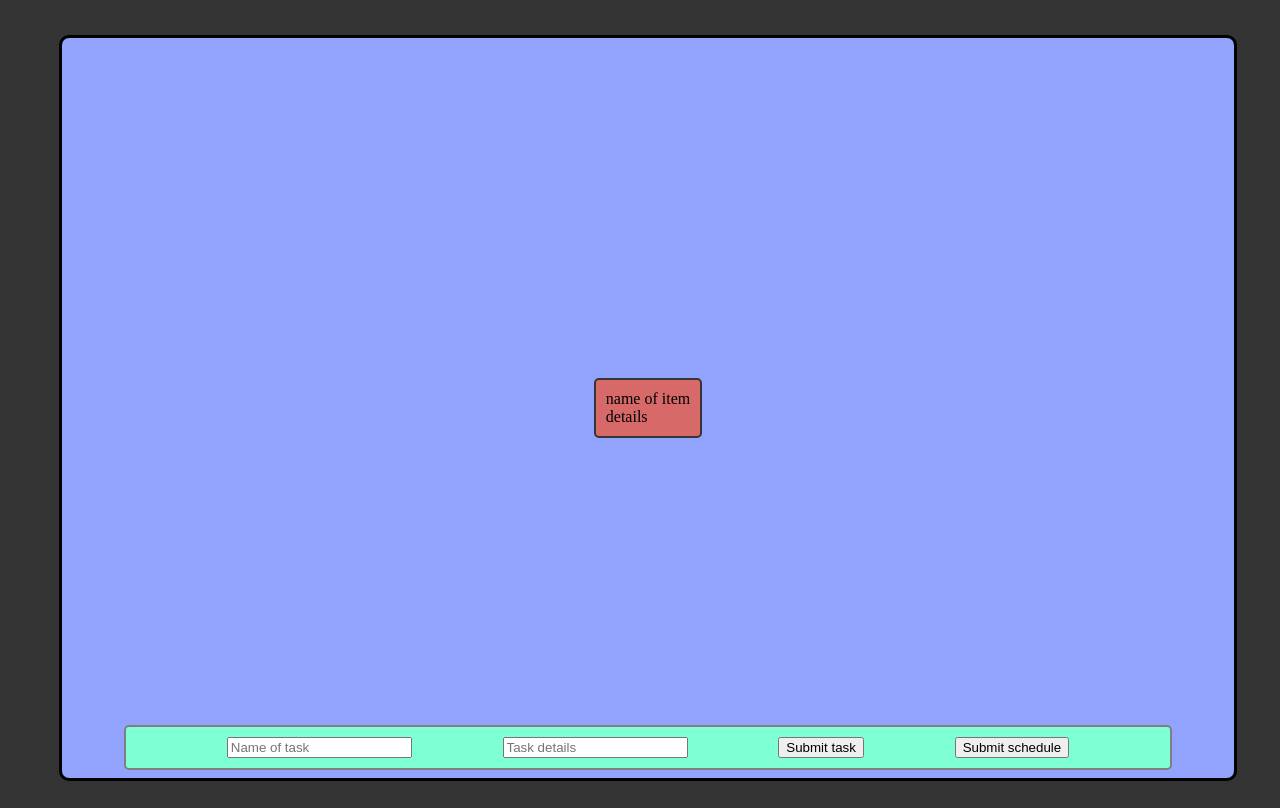
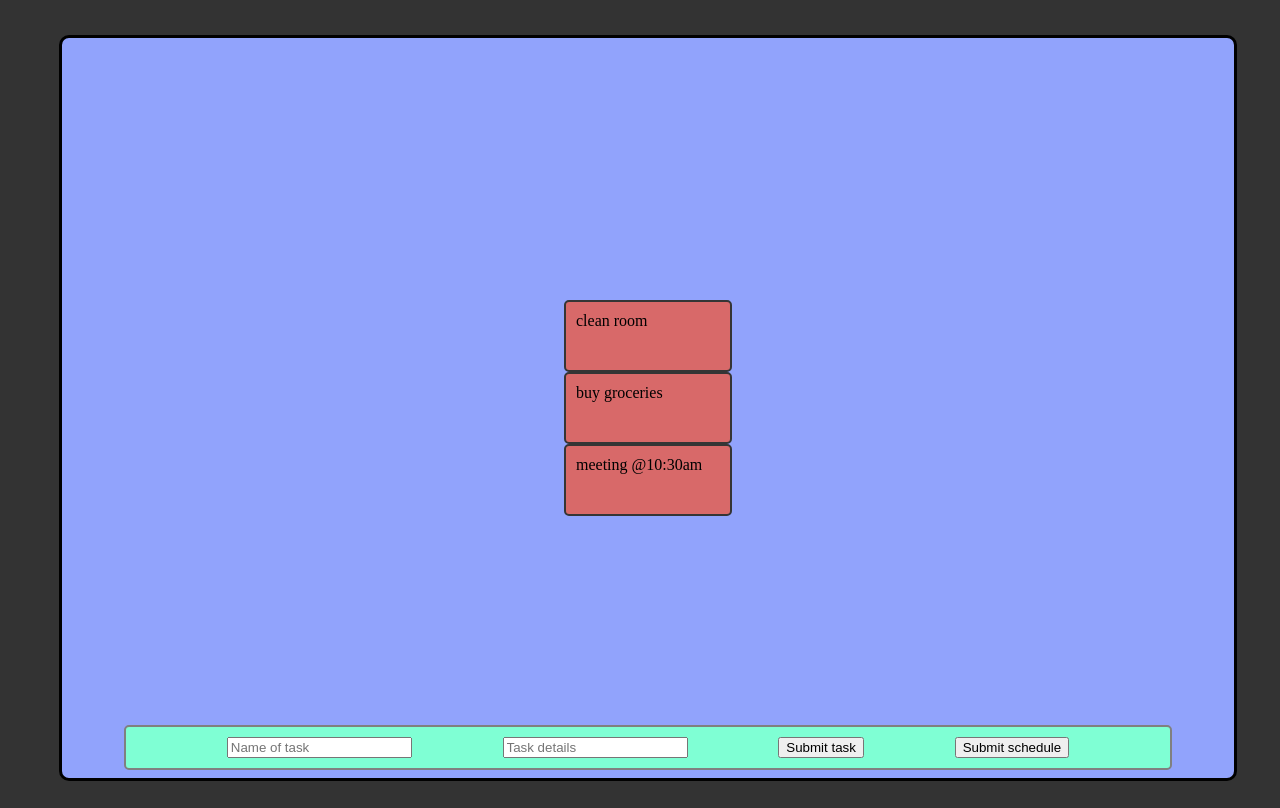
Before and after one commit to team-jigglypuff-nyoi9/timeWise, a React app: page / in a window 1280 px wide. Built offline with nearby package versions, Linux system fonts and the light colour scheme.

Commit message:
implemented some dnd functionality

```diff
--- a/client/App.tsx
+++ b/client/App.tsx
@@ -1,5 +1,7 @@
 import React from 'react';
-import MainContainer from './components/mainContainer'
+import MainContainer from './components/mainContainer';
+import { DndContext, closestCenter } from '@dnd-kit/core';
+
 
 export default function App():React.JSX.Element {
   return (
--- /dev/null
+++ b/client/components/board.tsx
@@ -0,0 +1,21 @@
+import { type } from "os";
+import React from "react";
+import { BoardProps } from "./types";
+import Item from "./item";
+
+import { SortableContext, verticalListSortingStrategy } from '@dnd-kit/sortable'
+import { DndContext, closestCorners } from '@dnd-kit/core'
+
+export default function Board({ tasks }: BoardProps): React.ReactElement {
+  const renderedTasks = tasks.map((task) => (
+    <Item key={task.id} text={task.title} id={task.id}/>
+  ));
+
+  return (
+    <div className="Board">
+        <SortableContext items={tasks} strategy={verticalListSortingStrategy}>
+      {renderedTasks}
+      </SortableContext >
+    </div>
+  );
+}
--- a/client/components/item.tsx
+++ b/client/components/item.tsx
@@ -1,10 +1,19 @@
 import React from 'react';
+import { ItemProps } from './types';
 
-export default function Item():React.JSX.Element {
+import { useSortable } from '@dnd-kit/sortable'
+import { CSS } from '@dnd-kit/utilities'
+
+
+export default function Item({ text, id }: ItemProps):React.JSX.Element {
+  const { attributes, listeners, setNodeRef, transform, transition } = useSortable({id});
+  const style = {
+    transition,
+    transform: CSS.Transform.toString(transform)
+  };
   return (
-    <div className="todo-item">
-      <div>name of item</div>
-      <div>details</div>
+    <div ref={setNodeRef} {...attributes} {...listeners} style={style} className="todo-item">
+      <div>{text}</div>
     </ div>
   );
 }
--- a/client/components/mainContainer.tsx
+++ b/client/components/mainContainer.tsx
@@ -1,13 +1,25 @@
 import React from 'react';
 import Item from './item';
 import ItemCreater from './itemCreater';
+import Board from './board';
+import { Task, BoardProps } from "./types";
+
+import { DndContext, closestCenter } from '@dnd-kit/core';
 
 
-export default function MainContainer():React.JSX.Element {
+export default function MainContainer(): React.ReactElement {
+  const dummyData: Task[] = [
+    { id: 1, title: 'clean room' },
+    { id: 2, title: 'buy groceries' },
+    { id: 3, title: 'meeting @10:30am' }
+  ]
+
   return (
     <div className="maincontainer">
-        <Item />
-        <ItemCreater />
+      <DndContext collisionDetection={closestCenter}>
+        <Board tasks={dummyData} />
+      </DndContext>
+      <ItemCreater />
     </div>
   );
 }
--- /dev/null
+++ b/client/components/types.ts
@@ -0,0 +1,13 @@
+export type Task = {
+    id: number;
+    title: string;
+  };
+
+export type BoardProps = {
+    tasks: Task[];
+  };
+
+export type ItemProps = {
+    text: string;
+    id: number;
+}
--- a/client/static/styles.css
+++ b/client/static/styles.css
@@ -36,11 +36,12 @@ body {
 
 .todo-item {
     background-color: rgb(216, 105, 105);
-    width: fit-content;
-    height: fit-content;
+    width: 9rem;
+    height: 3rem;
     padding: 10px;
     border: 2px solid rgb(53, 53, 53);
     border-radius: 5px;
+    overflow: auto;
 }
 
 .itemcreater-bar {
--- a/package.json
+++ b/package.json
@@ -1,7 +1,10 @@
 {
   "dependencies": {
+    "@dnd-kit/core": "^6.1.0",
+    "@dnd-kit/sortable": "^8.0.0",
+    "@dnd-kit/utilities": "^3.2.2",
+    "@reduxjs/toolkit": "^2.2.1",
     "dotenv": "^16.4.5",
-    "@reduxjs/toolkit": "^2.2.1",
     "express": "^4.18.2",
     "node": "^21.6.2",
     "pg": "^8.11.3",
```
Also changed, not shown: 1 other file (tests, documents, lock files or other folders).
